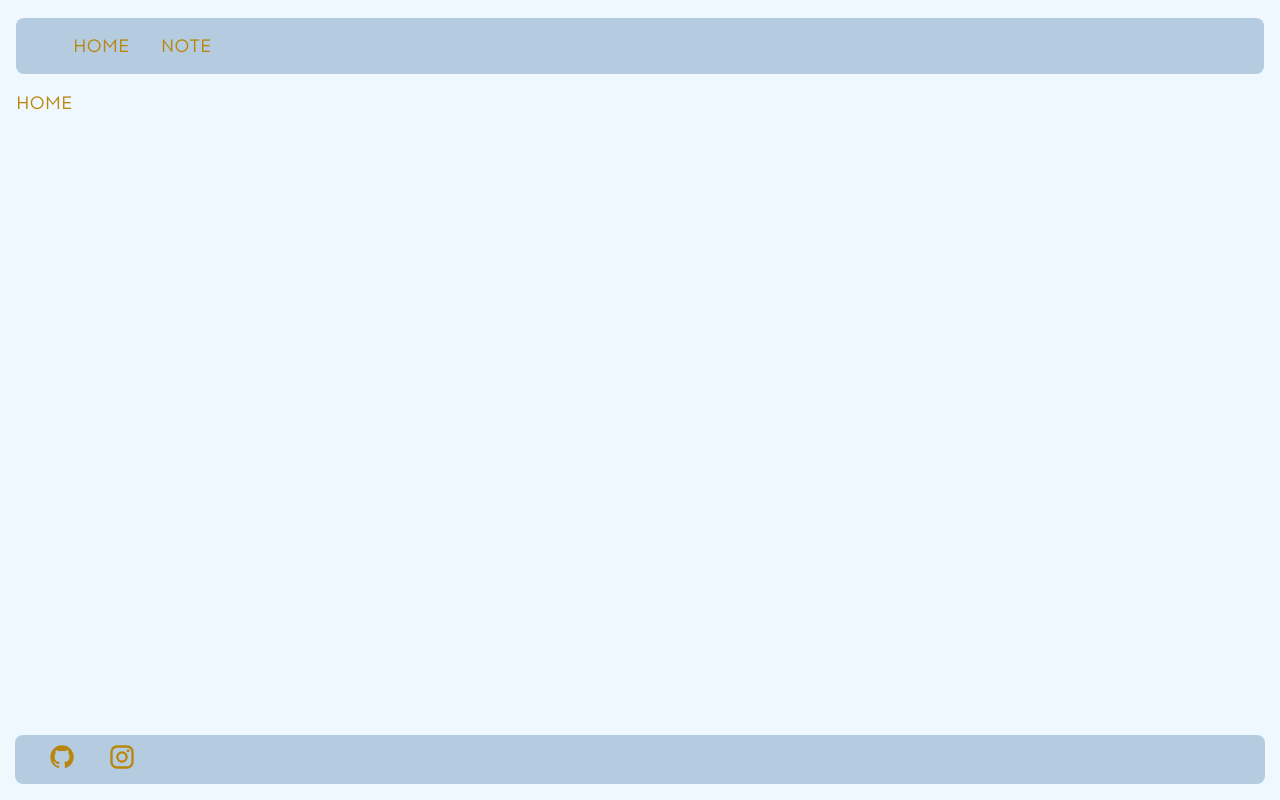
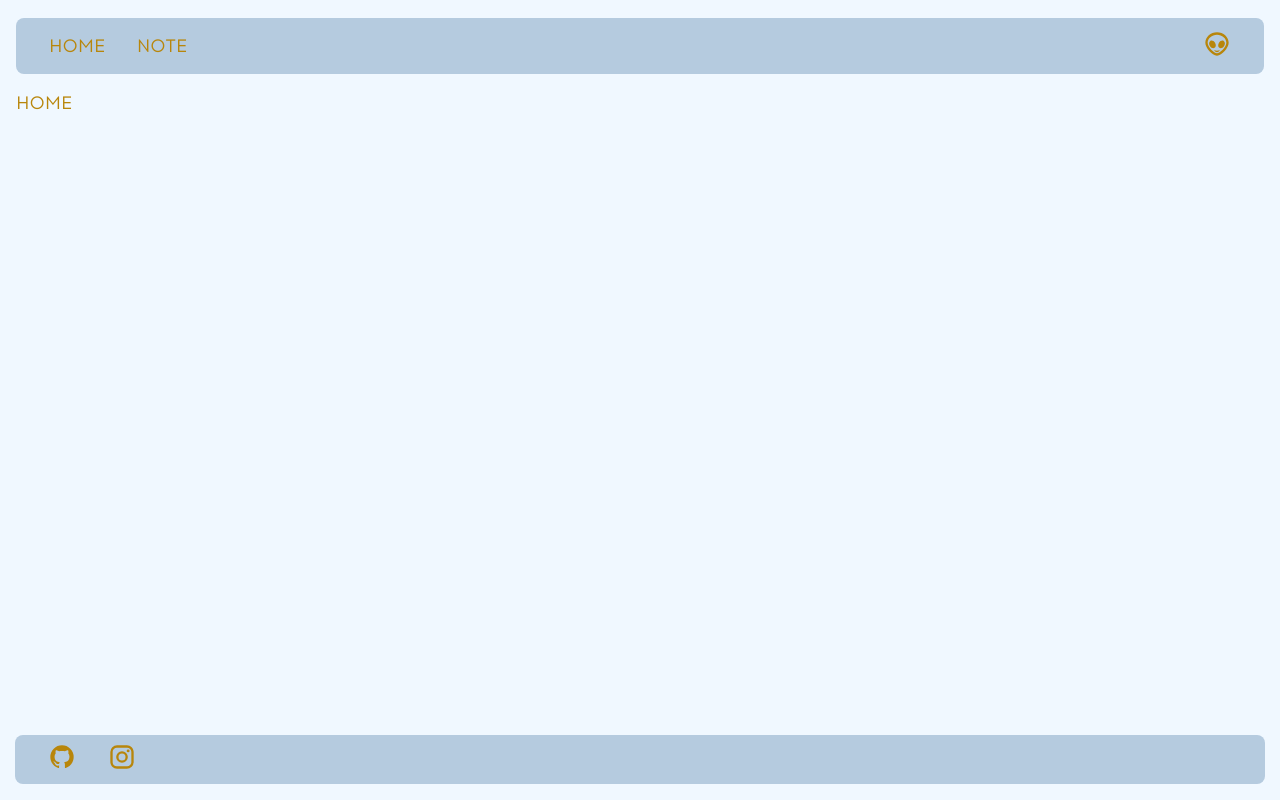
Before and after one commit to reew-vnv/ts_port_proj, a React (Create React App) app in the folder ui/: page /home in a window 1280 px wide. Built offline with nearby package versions, Linux system fonts and the light colour scheme.

Commit message:
favicon, icon navi

```diff
--- a/ui/public/index.html
+++ b/ui/public/index.html
@@ -4,6 +4,8 @@
     <meta charset="utf-8" />
     <meta name="viewport" content="width=device-width, initial-scale=1" />
     <meta name="theme-color" content="#000000" />
+    <link rel="icon" href="favicon.ico" />
+    <link rel="manifest" href="manifest.json" />
     <title>TS Portfolio Project</title>
   </head>
   <body>
--- a/ui/src/containers/navigation/index.tsx
+++ b/ui/src/containers/navigation/index.tsx
@@ -2,11 +2,13 @@ import React from 'react';
 import { routes } from '../../routes';
 import { ItemNavi } from './item_navi';
 import './style.scss';
+import { AlienSVG } from '../../tools/svg';
 
 export const Navigation = () => (
   <nav className="navi">
     <ul className="navi_ul">
-      {routes.map((m, i) => <ItemNavi {...m} key={i} />)}
+      <div className="navi_ul_items">{routes.map((m, i) => <ItemNavi {...m} key={i} />)}</div>
+      <div className="navi-icon"><AlienSVG size="28px" /></div>
     </ul>
   </nav>
 );
--- a/ui/src/containers/navigation/style.scss
+++ b/ui/src/containers/navigation/style.scss
@@ -4,10 +4,13 @@
   .navi_ul {
     display: flex;
     flex-direction: row;
+    align-items: center;
+    justify-content: space-between;
     width: 100%;
     background: #b5cbdf;
     border: 1px solid transparent;
     border-radius: 8px;
+    padding-left: 1rem;
     a {
       color: darkgoldenrod;
       text-decoration: none;
@@ -16,6 +19,16 @@
       text-decoration: none;
       color: darkgoldenrod;
     }
+    a:hover {
+      color: #b79238;
+      text-decoration: none;
+    }
+    .navi_ul_items {
+      display: flex;
+    }
+    .navi-icon {
+      margin-right: 2rem;
+    }
     .navi_item {
       margin: 1rem;
     }
--- /dev/null
+++ b/ui/src/tools/svg/alien_svg/Alien.tsx
@@ -0,0 +1,21 @@
+import React from 'react';
+import { svgType } from '../type';
+
+const AlienSVG = (props: svgType) => {
+  const {
+    size = '1em',
+    fill = 'currentColor',
+  } = props;
+  return (
+    <svg
+      width={size}
+      height={size}
+      viewBox="0 0 24 24"
+      className="svg-icon"
+    >
+      <path fill={fill} d="M10.31 10.93C11.33 12.57 11.18 14.5 9.96 15.28C8.74 16.04 6.92 15.33 5.89 13.69C4.87 12.05 5.03 10.1 6.25 9.34C7.47 8.58 9.29 9.29 10.31 10.93M12 17.75C14 17.75 14.5 17 14.5 17C14.5 17 14 19 12 19C10 19 9.5 17.03 9.5 17C9.5 17 10 17.75 12 17.75M17.75 9.34C18.97 10.1 19.13 12.05 18.11 13.69C17.08 15.33 15.26 16.04 14.04 15.28C12.82 14.5 12.67 12.57 13.69 10.93C14.71 9.29 16.53 8.58 17.75 9.34M12 20C14.5 20 20 14.86 20 11C20 7.14 16.41 4 12 4C7.59 4 4 7.14 4 11C4 14.86 9.5 20 12 20M12 2C17.5 2 22 6.04 22 11C22 15.08 16.32 22 12 22C7.68 22 2 15.08 2 11C2 6.04 6.5 2 12 2Z" />
+    </svg>
+  );
+};
+
+export default AlienSVG;
--- /dev/null
+++ b/ui/src/tools/svg/alien_svg/index.tsx
@@ -0,0 +1,11 @@
+import React, { Suspense } from 'react';
+import { svgType } from '../type';
+
+const AlienSVGLazy = React.lazy(() => import(/* webpackChunkName: "AlienSVG" */'./Alien'));
+
+// eslint-disable-next-line no-undef
+export const AlienSVG = (params: JSX.IntrinsicAttributes & svgType) => (
+  <Suspense fallback={null}>
+    <AlienSVGLazy {...params} />
+  </Suspense>
+);
--- a/ui/src/tools/svg/index.ts
+++ b/ui/src/tools/svg/index.ts
@@ -1,2 +1,3 @@
 export { GitSVG } from './git_svg';
 export { InstSVG } from './inst_svg';
+export { AlienSVG } from './alien_svg';
```
Also changed, not shown: ui/public/manifest.json (added), 1 other file (tests, documents, lock files or other folders).
